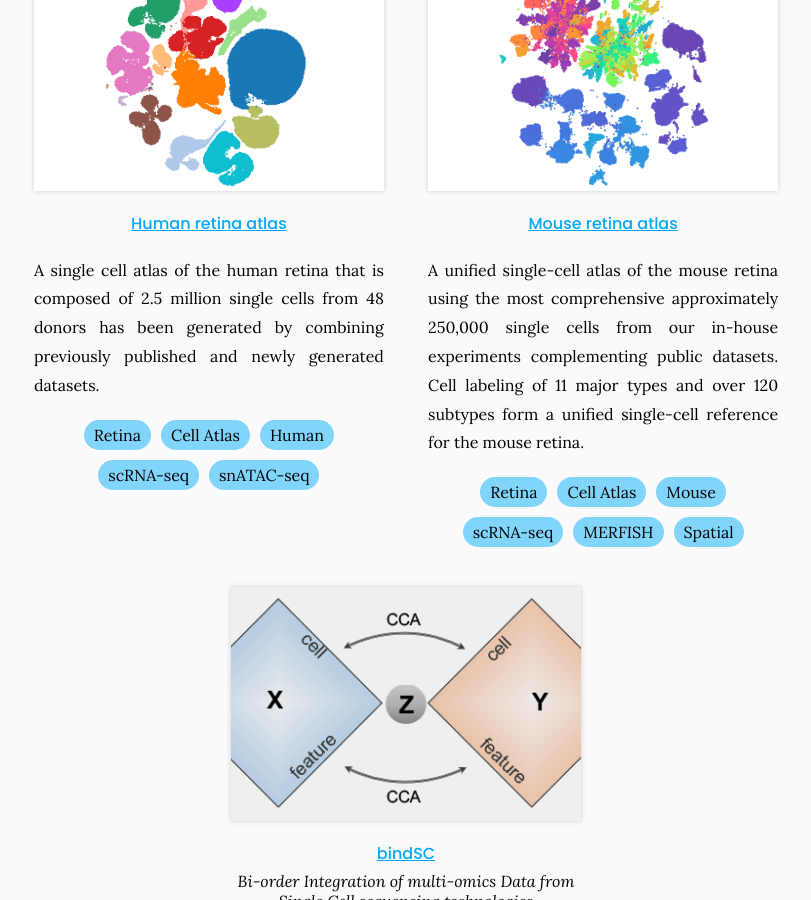
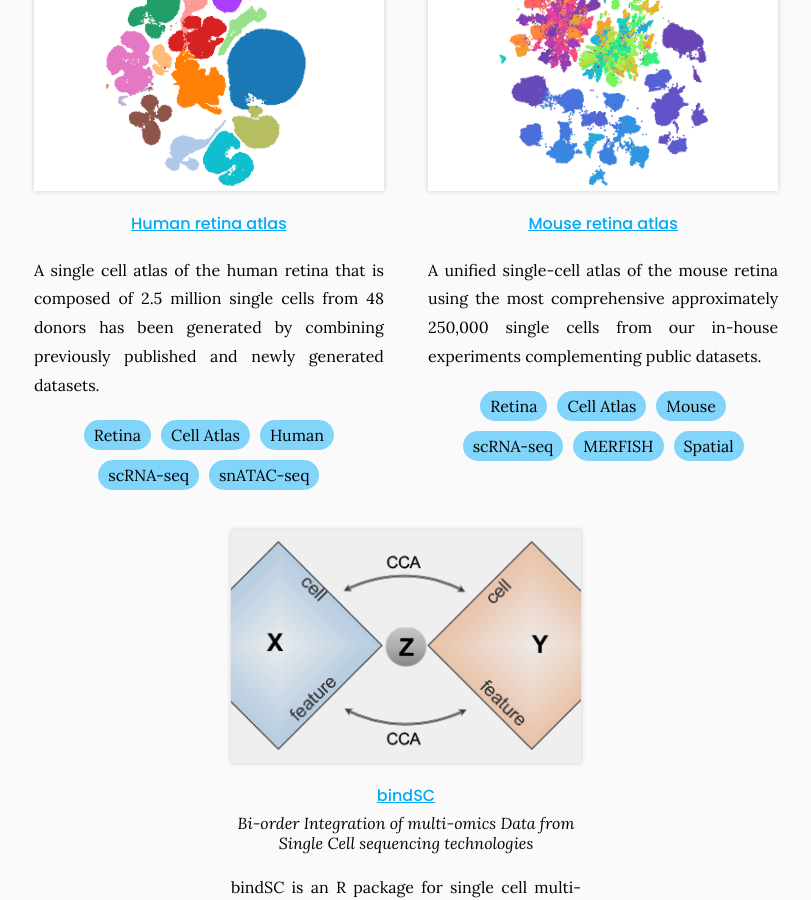
Before and after one commit to RCHENLAB/rchenlab.github.io, a Jekyll site: the page built from resources/index.md, in a window 1280 px wide and 900 px high, scrolled down 592 px. Shown: the whole window, without its empty margins (234-1045 px from the left). Built offline with Jekyll 4.4.1, drawn with Linux system fonts in a browser that asks for light colours.

Commit message:
Update tools.yaml

```diff
--- a/_data/tools.yaml
+++ b/_data/tools.yaml
@@ -17,7 +17,7 @@
   group: single cell
   image: images/mouse_atlas.png
   link: https://rchenlab.github.io/resources/mouse-atlas.html
-  description: A unified single-cell atlas of the mouse retina using the most comprehensive approximately 250,000 single cells from our in-house experiments complementing public datasets. Cell labeling of 11 major types and over 120 subtypes form a unified single-cell reference for the mouse retina.
+  description: A unified single-cell atlas of the mouse retina using the most comprehensive approximately 250,000 single cells from our in-house experiments complementing public datasets.
   repo:
   tags:
     - Retina
```
